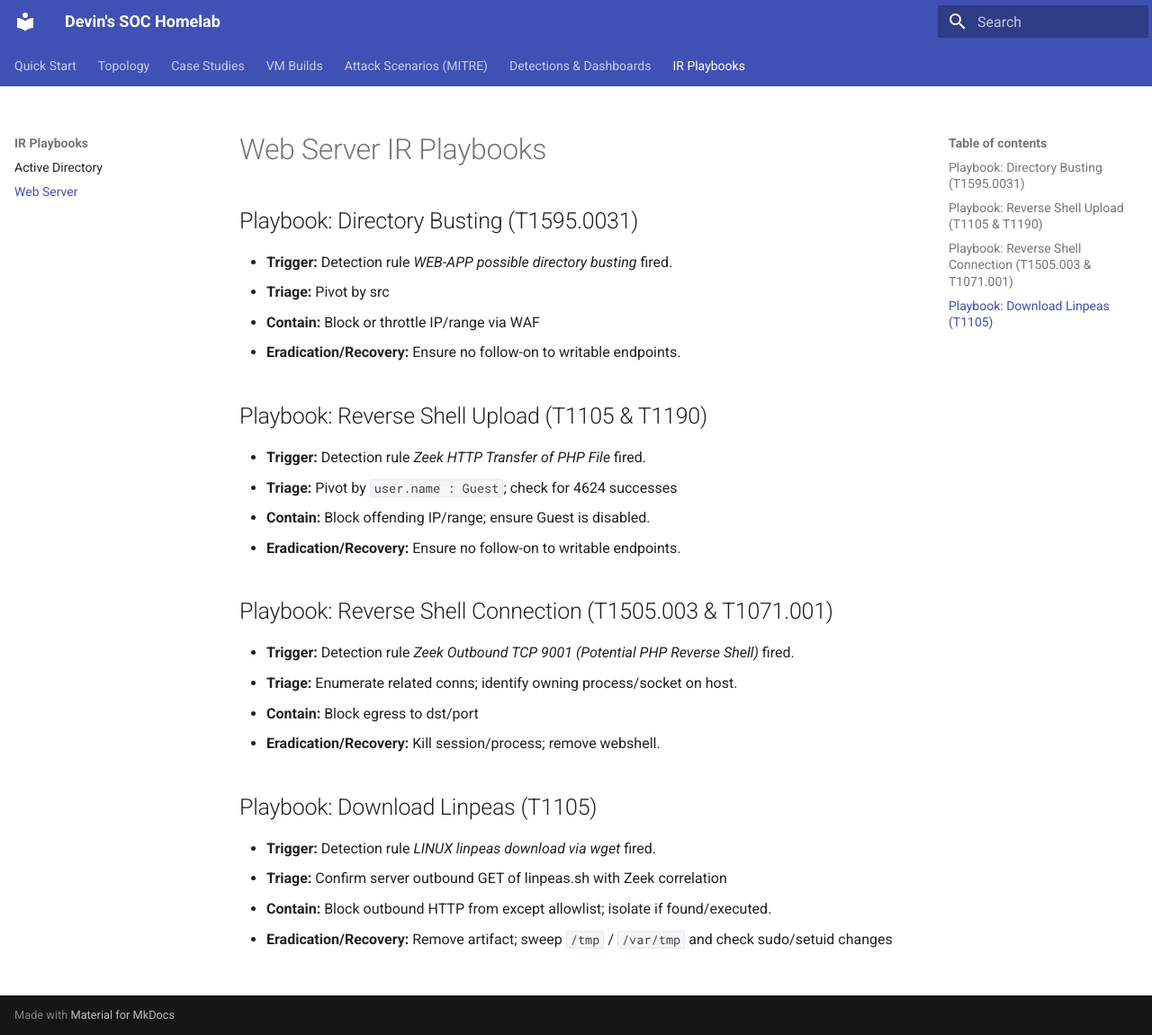
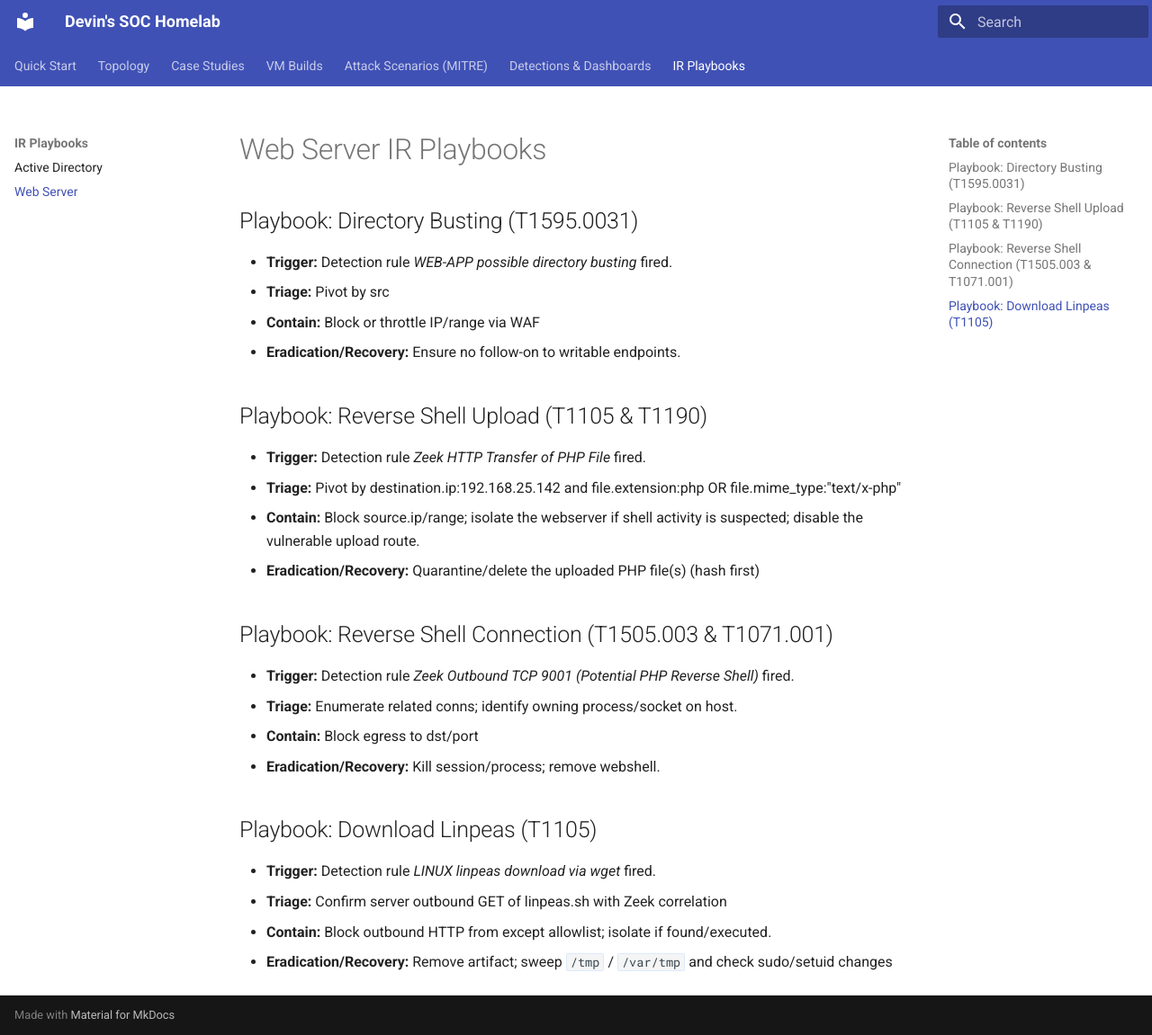
Before and after one commit to devinkcyber/Homelab-IDS, an MkDocs documentation site: the page built from docs/ir/web.md, in a window 1280 px wide and 1151 px high. Shown: the whole window at 90% size. Built offline with MkDocs 1.6.1 and Material for MkDocs 9.7.7, drawn with Linux system fonts in a browser that asks for light colours.

Commit message:
small stuff

```diff
--- a/docs/ir/web.md
+++ b/docs/ir/web.md
@@ -12,9 +12,9 @@ title: Web Server Incident Response
 
 ## Playbook: Reverse Shell Upload (T1105 & T1190)
 - **Trigger:** Detection rule *Zeek HTTP Transfer of PHP File* fired.
-- **Triage:** Pivot by `user.name : Guest`; check for 4624 successes
-- **Contain:** Block offending IP/range; ensure Guest is disabled.
-- **Eradication/Recovery:** Ensure no follow-on to writable endpoints.
+- **Triage:** Pivot by destination.ip:192.168.25.142 and file.extension:php OR file.mime_type:"text/x-php"
+- **Contain:** Block source.ip/range; isolate the webserver if shell activity is suspected; disable the vulnerable upload route.
+- **Eradication/Recovery:** Quarantine/delete the uploaded PHP file(s) (hash first)
 
 ## Playbook: Reverse Shell Connection (T1505.003 & T1071.001)
 - **Trigger:** Detection rule *Zeek Outbound TCP 9001 (Potential PHP Reverse Shell)* fired.
```
Also changed, not shown: docs/detections/AD.md (+1 -1 lines), docs/detections/web.md (+1 -1 lines), docs/index.md (+0 -1 lines), docs/vm/webserver.md (+3 -3 lines).
